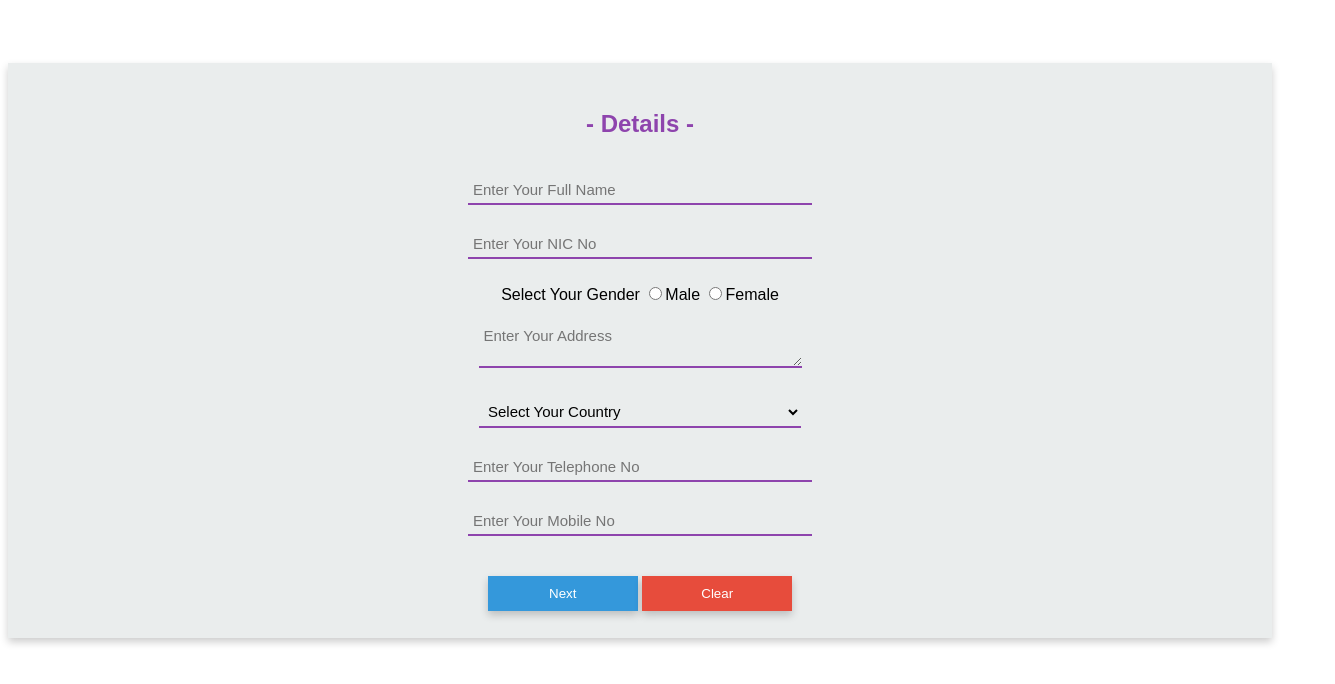
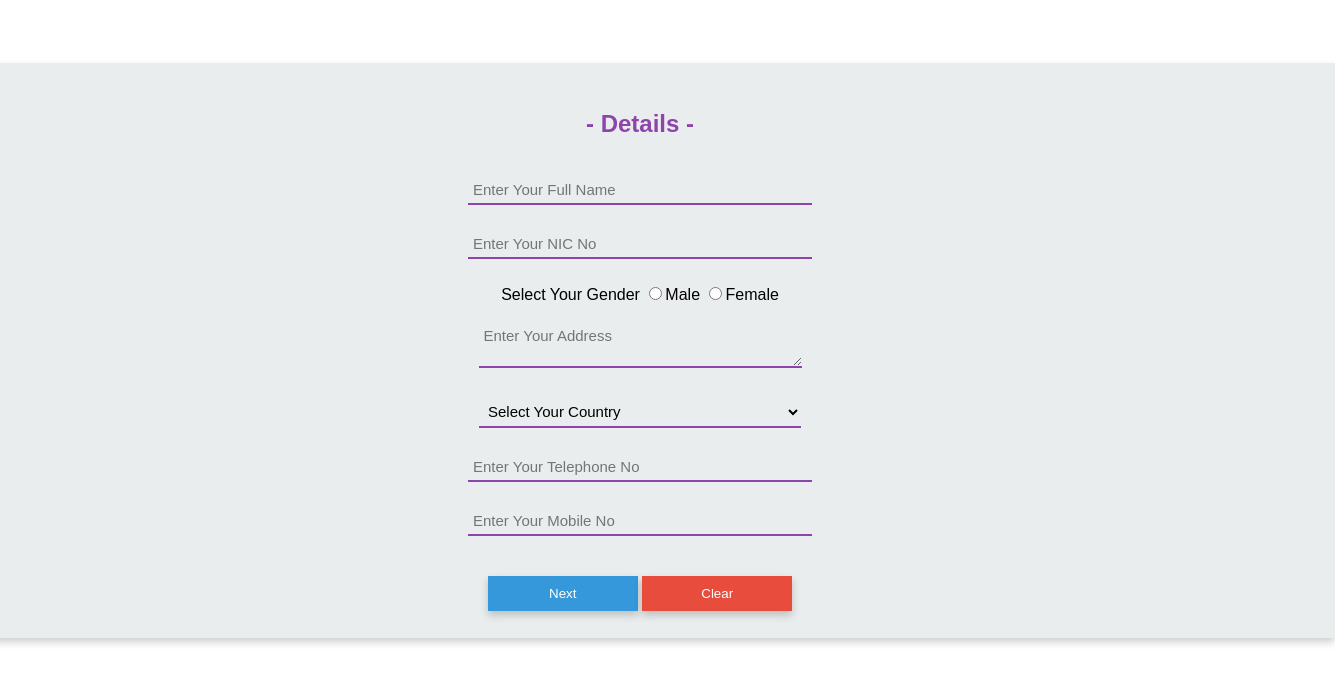
Before and after one commit to SubhanshuMG/Landing_page, a plain HTML site: page SignUp.html in a window 1280 px wide. Shown: the whole page, 1335 px wide, since content can reach past the window. Drawn offline with Linux system fonts and the light colour scheme.

Commit message:
Update style.css

```diff
--- a/style.css
+++ b/style.css
@@ -19,7 +19,7 @@ h2{
 
 .card {
   /* Add shadows to create the "card" effect */
-  margin: 5% 0% 35%;
+  margin: 5% -5% 35%;
   padding: 25px;
   background-color: #EAEDED;
   box-shadow: 0 4px 8px 0 rgba(0,0,0,0.2);
```
